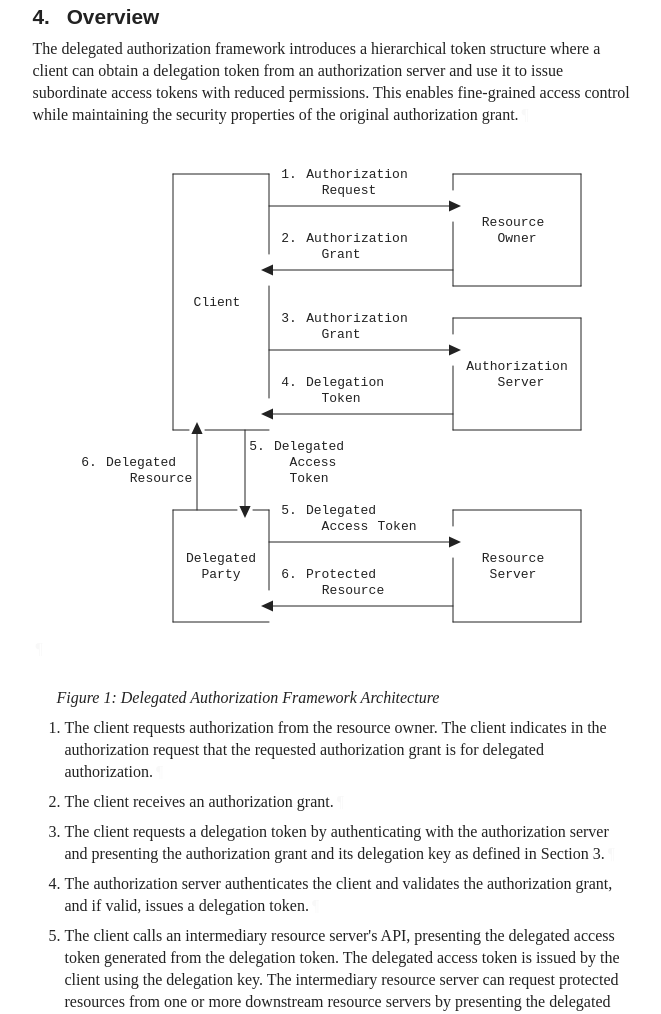
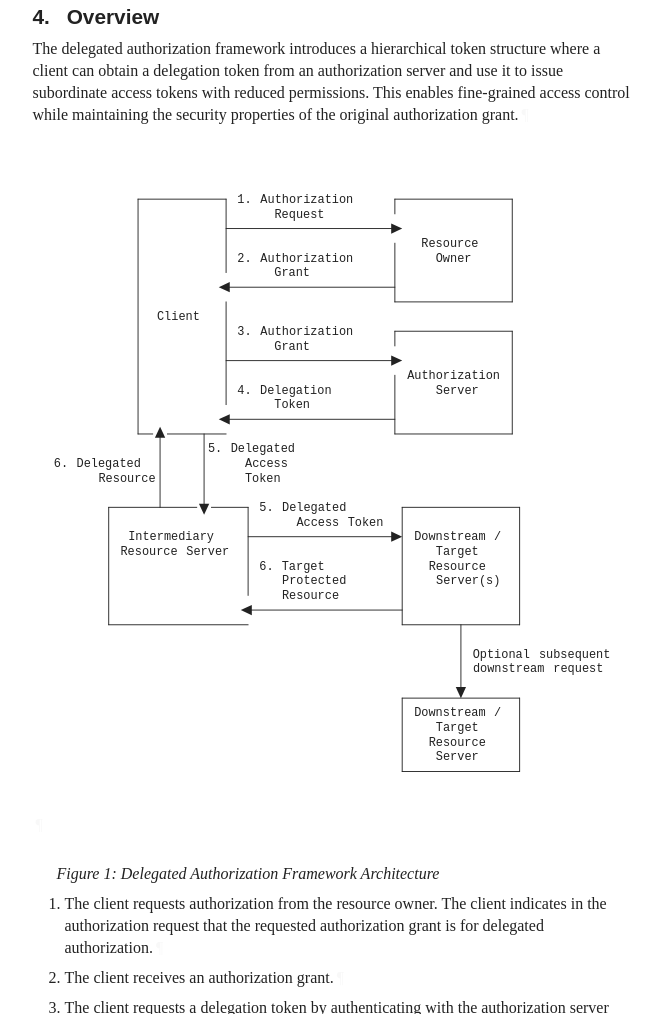
Before and after one commit to liuchunchi/li-oauth-delegated-authorization, a plain HTML site: page draft-li-oauth-delegated-authorization.html in a window 1280 px wide. Shown: the part 2024-3038 px from the top of the page, without its empty margins (92-753 px from the left). Drawn offline with Linux system fonts and the light colour scheme; a web font is replaced by a local one.

Commit message:
Script updating gh-pages from 29594fb. [ci skip]

```diff
--- a/draft-li-oauth-delegated-authorization.html
+++ b/draft-li-oauth-delegated-authorization.html
@@ -1380,23 +1380,25 @@ appear in all capitals, as shown here.<a href="#section-2-1" class="pilcrow">¶<
 <figure id="figure-1">
         <div id="section-4-2.1">
           <div class="alignCenter art-svg artwork" id="section-4-2.1.1">
-<svg xmlns="http://www.w3.org/2000/svg" version="1.1" height="496" width="512" viewBox="0 0 512 496" class="diagram" text-anchor="middle" font-family="monospace" font-size="13px" stroke-linecap="round">
+<svg xmlns="http://www.w3.org/2000/svg" version="1.1" height="672" width="616" viewBox="0 0 616 672" class="diagram" text-anchor="middle" font-family="monospace" font-size="13px" stroke-linecap="round">
+              <path d="M 64,368 L 64,496" fill="none" stroke="black"></path>
               <path d="M 96,32 L 96,288" fill="none" stroke="black"></path>
-              <path d="M 96,368 L 96,480" fill="none" stroke="black"></path>
               <path d="M 120,288 L 120,368" fill="none" stroke="black"></path>
               <path d="M 168,288 L 168,368" fill="none" stroke="black"></path>
               <path d="M 192,32 L 192,112" fill="none" stroke="black"></path>
               <path d="M 192,144 L 192,256" fill="none" stroke="black"></path>
-              <path d="M 192,368 L 192,448" fill="none" stroke="black"></path>
+              <path d="M 216,368 L 216,464" fill="none" stroke="black"></path>
               <path d="M 376,32 L 376,48" fill="none" stroke="black"></path>
               <path d="M 376,80 L 376,144" fill="none" stroke="black"></path>
               <path d="M 376,176 L 376,192" fill="none" stroke="black"></path>
               <path d="M 376,224 L 376,288" fill="none" stroke="black"></path>
-              <path d="M 376,368 L 376,384" fill="none" stroke="black"></path>
-              <path d="M 376,416 L 376,480" fill="none" stroke="black"></path>
+              <path d="M 384,368 L 384,496" fill="none" stroke="black"></path>
+              <path d="M 384,576 L 384,656" fill="none" stroke="black"></path>
+              <path d="M 448,496 L 448,568" fill="none" stroke="black"></path>
               <path d="M 504,32 L 504,144" fill="none" stroke="black"></path>
               <path d="M 504,176 L 504,288" fill="none" stroke="black"></path>
-              <path d="M 504,368 L 504,480" fill="none" stroke="black"></path>
+              <path d="M 512,368 L 512,496" fill="none" stroke="black"></path>
+              <path d="M 512,576 L 512,656" fill="none" stroke="black"></path>
               <path d="M 96,32 L 192,32" fill="none" stroke="black"></path>
               <path d="M 376,32 L 504,32" fill="none" stroke="black"></path>
               <path d="M 192,64 L 376,64" fill="none" stroke="black"></path>
@@ -1408,17 +1410,20 @@ appear in all capitals, as shown here.<a href="#section-2-1" class="pilcrow">¶<
               <path d="M 96,288 L 112,288" fill="none" stroke="black"></path>
               <path d="M 128,288 L 192,288" fill="none" stroke="black"></path>
               <path d="M 376,288 L 504,288" fill="none" stroke="black"></path>
-              <path d="M 96,368 L 160,368" fill="none" stroke="black"></path>
-              <path d="M 176,368 L 192,368" fill="none" stroke="black"></path>
-              <path d="M 376,368 L 504,368" fill="none" stroke="black"></path>
-              <path d="M 192,400 L 376,400" fill="none" stroke="black"></path>
-              <path d="M 192,464 L 376,464" fill="none" stroke="black"></path>
-              <path d="M 96,480 L 192,480" fill="none" stroke="black"></path>
-              <path d="M 376,480 L 504,480" fill="none" stroke="black"></path>
+              <path d="M 64,368 L 160,368" fill="none" stroke="black"></path>
+              <path d="M 176,368 L 216,368" fill="none" stroke="black"></path>
+              <path d="M 384,368 L 512,368" fill="none" stroke="black"></path>
+              <path d="M 216,400 L 376,400" fill="none" stroke="black"></path>
+              <path d="M 216,480 L 384,480" fill="none" stroke="black"></path>
+              <path d="M 64,496 L 216,496" fill="none" stroke="black"></path>
+              <path d="M 384,496 L 512,496" fill="none" stroke="black"></path>
+              <path d="M 384,576 L 512,576" fill="none" stroke="black"></path>
+              <path d="M 384,656 L 512,656" fill="none" stroke="black"></path>
+              <polygon class="arrowhead" points="456,568 444,562.4 444,573.6" fill="black" transform="rotate(90,448,568)"></polygon>
               <polygon class="arrowhead" points="384,400 372,394.4 372,405.6" fill="black" transform="rotate(0,376,400)"></polygon>
               <polygon class="arrowhead" points="384,208 372,202.4 372,213.6" fill="black" transform="rotate(0,376,208)"></polygon>
               <polygon class="arrowhead" points="384,64 372,58.4 372,69.6" fill="black" transform="rotate(0,376,64)"></polygon>
-              <polygon class="arrowhead" points="200,464 188,458.4 188,469.6" fill="black" transform="rotate(180,192,464)"></polygon>
+              <polygon class="arrowhead" points="224,480 212,474.4 212,485.6" fill="black" transform="rotate(180,216,480)"></polygon>
               <polygon class="arrowhead" points="200,272 188,266.4 188,277.6" fill="black" transform="rotate(180,192,272)"></polygon>
               <polygon class="arrowhead" points="200,128 188,122.4 188,133.6" fill="black" transform="rotate(180,192,128)"></polygon>
               <polygon class="arrowhead" points="176,368 164,362.4 164,373.6" fill="black" transform="rotate(90,168,368)"></polygon>
@@ -1448,17 +1453,31 @@ appear in all capitals, as shown here.<a href="#section-2-1" class="pilcrow">¶<
                 <text x="236" y="324">Access</text>
                 <text x="84" y="340">Resource</text>
                 <text x="232" y="340">Token</text>
-                <text x="212" y="372">5.</text>
-                <text x="264" y="372">Delegated</text>
-                <text x="268" y="388">Access</text>
-                <text x="320" y="388">Token</text>
-                <text x="144" y="420">Delegated</text>
-                <text x="436" y="420">Resource</text>
-                <text x="144" y="436">Party</text>
-                <text x="212" y="436">6.</text>
-                <text x="264" y="436">Protected</text>
-                <text x="436" y="436">Server</text>
-                <text x="276" y="452">Resource</text>
+                <text x="236" y="372">5.</text>
+                <text x="288" y="372">Delegated</text>
+                <text x="292" y="388">Access</text>
+                <text x="344" y="388">Token</text>
+                <text x="132" y="404">Intermediary</text>
+                <text x="436" y="404">Downstream</text>
+                <text x="488" y="404">/</text>
+                <text x="108" y="420">Resource</text>
+                <text x="172" y="420">Server</text>
+                <text x="444" y="420">Target</text>
+                <text x="236" y="436">6.</text>
+                <text x="276" y="436">Target</text>
+                <text x="444" y="436">Resource</text>
+                <text x="288" y="452">Protected</text>
+                <text x="456" y="452">Server(s)</text>
+                <text x="284" y="468">Resource</text>
+                <text x="492" y="532">Optional</text>
+                <text x="572" y="532">subsequent</text>
+                <text x="500" y="548">downstream</text>
+                <text x="576" y="548">request</text>
+                <text x="436" y="596">Downstream</text>
+                <text x="488" y="596">/</text>
+                <text x="444" y="612">Target</text>
+                <text x="444" y="628">Resource</text>
+                <text x="444" y="644">Server</text>
               </g>
             </svg><a href="#section-4-2.1.1" class="pilcrow">¶</a>
 </div>
```
Also changed, not shown: draft-li-oauth-delegated-authorization.txt (+19 -8 lines).
